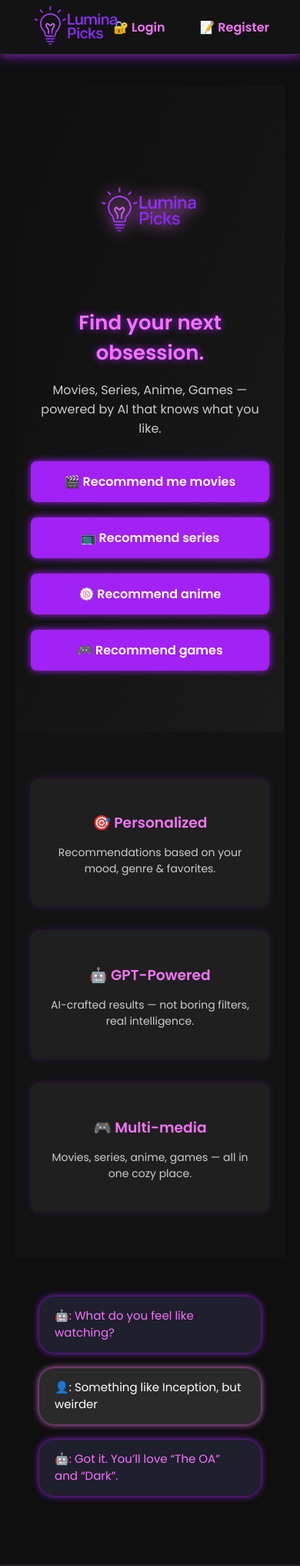
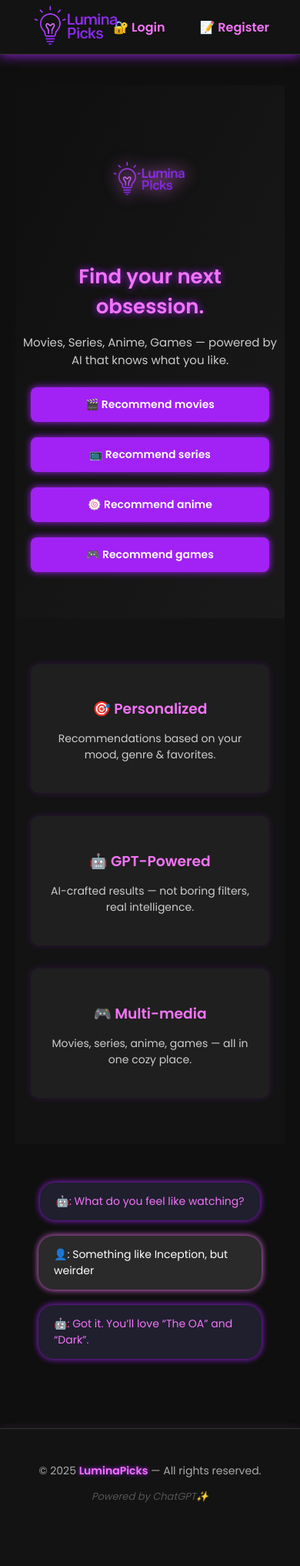
Before and after one commit to andwellbas/contentlumina, a Django app: page / in a window 390 px wide. Shown: the top 2034 px of the page at 77% size. After the commit the page ends 1952 px from the top, so only its background shows below. Run offline with Django 5.2, Linux system fonts and the light colour scheme.

Commit message:
fix: minor css fixes

```diff
--- a/core/static/core/home.css
+++ b/core/static/core/home.css
@@ -116,22 +116,36 @@
     box-shadow: 0 0 8px #f374f7;
 }
 
-/* For phones */
+/* Mobile Optimized */
 @media (max-width: 600px) {
+    .hero {
+        padding: 60px 10px;
+    }
+    .hero-logo {
+        width: 120px;
+    }
     .hero-title {
         font-size: 26px;
+        margin-bottom: 8px;
     }
     .hero-subtitle {
-        font-size: 16px;
+        font-size: 15px;
+        margin-bottom: 24px;
+    }
+    .hero-buttons {
+        grid-template-columns: 1fr;
+        max-width: 100%;
+        padding: 0 10px;
+    }
+    .home-button {
+        font-size: 14px;
+        padding: 12px 18px;
     }
     .feature {
         width: 90%;
     }
-}
-
-
-@media (max-width: 600px) {
-    .hero-buttons {
-        grid-template-columns: 1fr;
+    .chat-bubble {
+        font-size: 14px;
+        max-width: 95%;
     }
 }
--- a/core/templates/core/home.html
+++ b/core/templates/core/home.html
@@ -15,7 +15,7 @@
         <p class="hero-subtitle">Movies, Series, Anime, Games — powered by AI that knows what you like.</p>
 
         <div class="hero-buttons">
-            <a href="{% url 'movie-recommender' %}" class="home-button">🎬 Recommend me movies</a>
+            <a href="{% url 'movie-recommender' %}" class="home-button">🎬 Recommend movies</a>
             <a href="{% url 'series-recommender' %}" class="home-button">📺 Recommend series</a>
             <a href="{% url 'anime-recommender' %}" class="home-button">🍥 Recommend anime</a>
             <a href="{% url 'games-recommender' %}" class="home-button">🎮 Recommend games</a>
```
Also changed, not shown: core/static/core/movie.css (+22 -3 lines).
